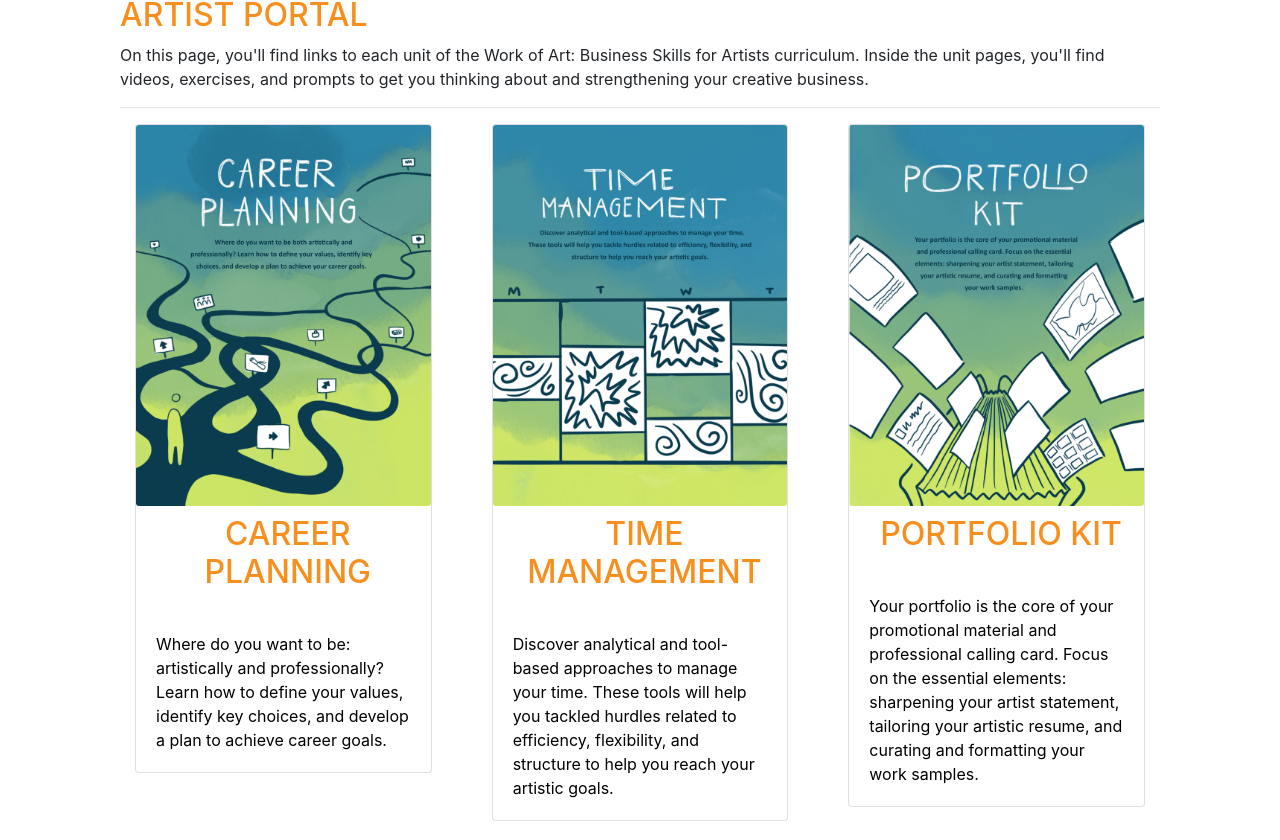
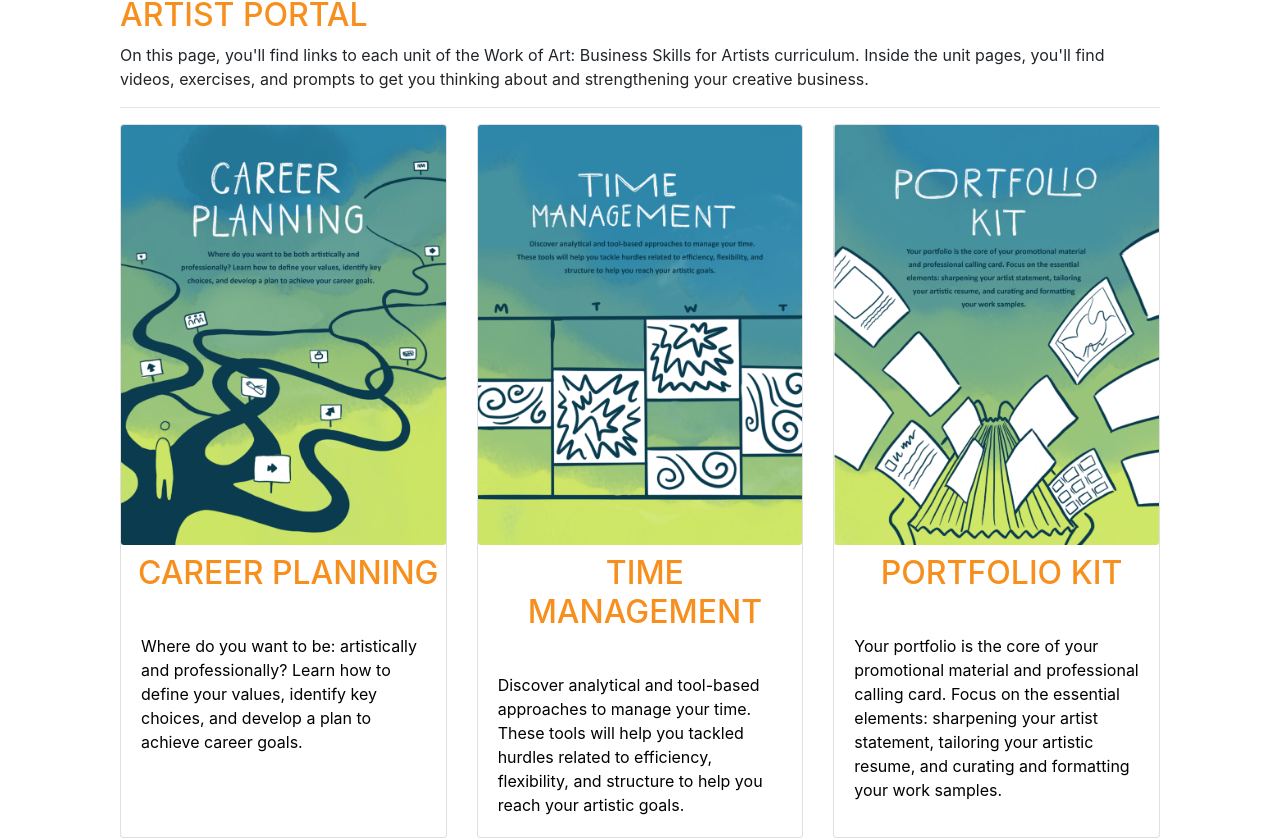
Before and after one commit to adiamorrisswanger/react-woa, a React (Create React App) app: page /artistportal in a window 1280 px wide. Shown: the part 700-1540 px from the top of the page. Built offline with nearby package versions, Linux system fonts and the light colour scheme.

Commit message:
Nav Bar Placement

```diff
--- a/src/components/ArtistPortalComponent.js
+++ b/src/components/ArtistPortalComponent.js
@@ -6,9 +6,6 @@ import { Link } from 'react-router-dom';
 
 function RenderUnits({unit}) {
     return (
-            <div className="container">
-                <div className="row ">
-                    <div className="col">
         <Card>
             <Link to={`/artistportal/${unit.id}`} className="card-link" >
                 <CardImg width="100%" src={unit.image} alt={unit.name} />
@@ -20,16 +17,14 @@ function RenderUnits({unit}) {
                 </CardBody>
             </Link>
         </Card>
-                    </div>
-                </div>
-            </div>
+
     )
 }
 
 function ArtistPortal(props) {
     const unitDirectory = props.units.map(unit => {
         return (
-            <div key={unit.id} className="col-md-4 mb-4 mx-auto">
+            <div key={unit.id} className="col-md-4 mb-4 mx-auto d-flex align-items-strech">
                 <RenderUnits unit={unit} />
             </div>
             );
--- a/src/components/UnitInfoComponent.js
+++ b/src/components/UnitInfoComponent.js
@@ -1,5 +1,5 @@
 import React from 'react';
-import { Breadcrumb, BreadcrumbItem } from 'reactstrap';
+import { Breadcrumb, BreadcrumbItem, Button } from 'reactstrap';
 import { Link } from 'react-router-dom';
 
 
@@ -9,16 +9,17 @@ function RenderUnitInfo({unit}) {
             <div className="container">
                 <div className="row">
                     <div className="col-md-3 mt-2">
-                            <img src={unit.image} width="100%" alt={unit.name} />
+                            <img src={unit.image} className="unit-img" width="100%" alt={unit.name} />
+                            <Button className="btn btn-orange text-white mt-2 btn-block">Login to Download</Button>
                     </div>
                     <div className="col-md-9">
-                        <h3>{unit.title1}</h3>
+                        <h4 className="unit-h4">{unit.title1}</h4>
                         <p>{unit.description1}</p>
-                        <h3>{unit.title2}</h3>
+                        <h4 className="unit-h4">{unit.title2}</h4>
                         <p>{unit.description2}</p>
-                        <h3>{unit.title3}</h3>
+                        <h4 className="unit-h4">{unit.title3}</h4>
                         <p>{unit.description3}</p>
-                        <h3>{unit.title4}</h3>
+                        <h4 className="unit-h4">{unit.title4}</h4>
                         <p>{unit.description4}</p>
                     </div>
                 </div>
@@ -43,9 +44,8 @@ function UnitInfo(props) {
                 </Breadcrumb>
 
                 <div className="container unit-div">
-                    <div className="row unit-name">
-                        <h2>{props.unit.name}</h2>
-                    </div>
+                    <h2 className="unit-name">{props.unit.name}: SUMMARY</h2>
+                    <hr />
                     <div className="row">
                         <RenderUnitInfo unit={props.unit} />
                     </div>
```
Lines whose indentation alone changed are shown as unchanged.
